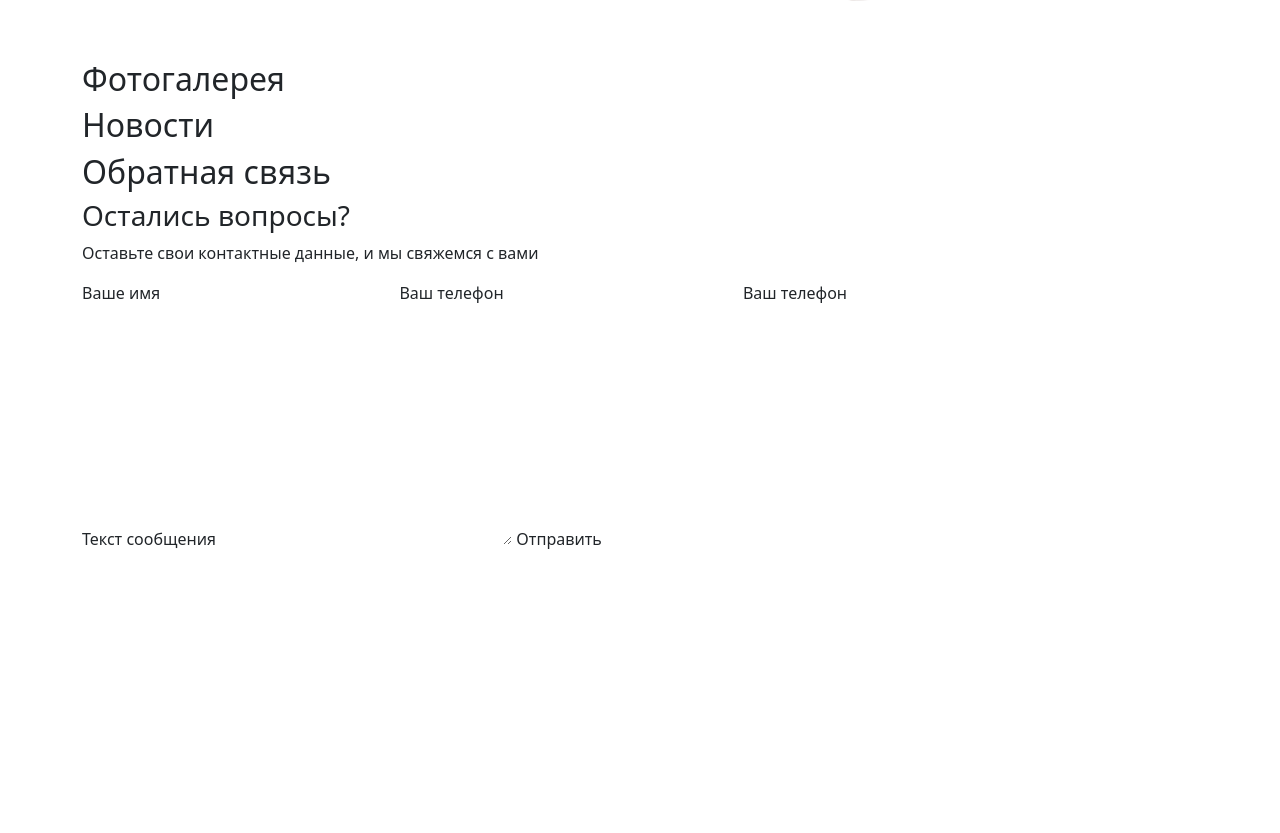
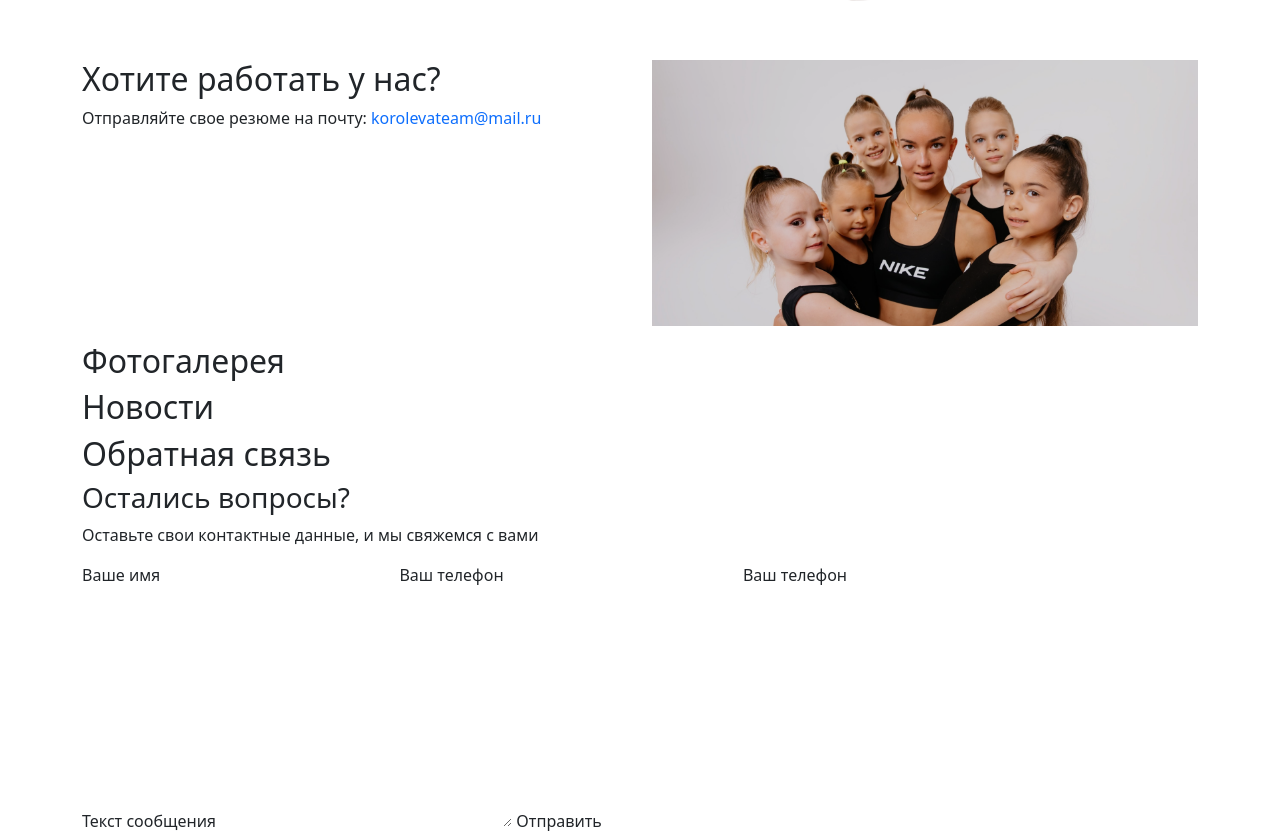
Before and after one commit to Redither/korolevateam-landing-page, a plain HTML site: page index.html in a window 1280 px wide. Shown: the part 2190-3023 px from the top of the page. Before the commit the page ends 2741 px from the top, so only its background shows below. Drawn offline with Linux system fonts and the light colour scheme.

Commit message:
completed layout "vacancy" section

```diff
--- a/index.html
+++ b/index.html
@@ -106,7 +106,16 @@
         </section>
         <div id="vacancy">
             <section class="container">
-
+                <div class="row">
+                    <div class="col">
+                        <h2>Хотите работать у нас?</h2>
+                        <p>Отправляйте свое резюме на почту:
+                            <a href="mailto:korolevateam@mail.ru">korolevateam@mail.ru</a></p>
+                    </div>
+                    <div class="col">
+                        <img src="./img/content/vacancy.png" alt="Вакансии тренер художественной гимнастики">
+                    </div>
+                </div>
             </section>
         </div>
         <section id="teachers">
```
Also changed, not shown: img/content/vacancy.png (added).
